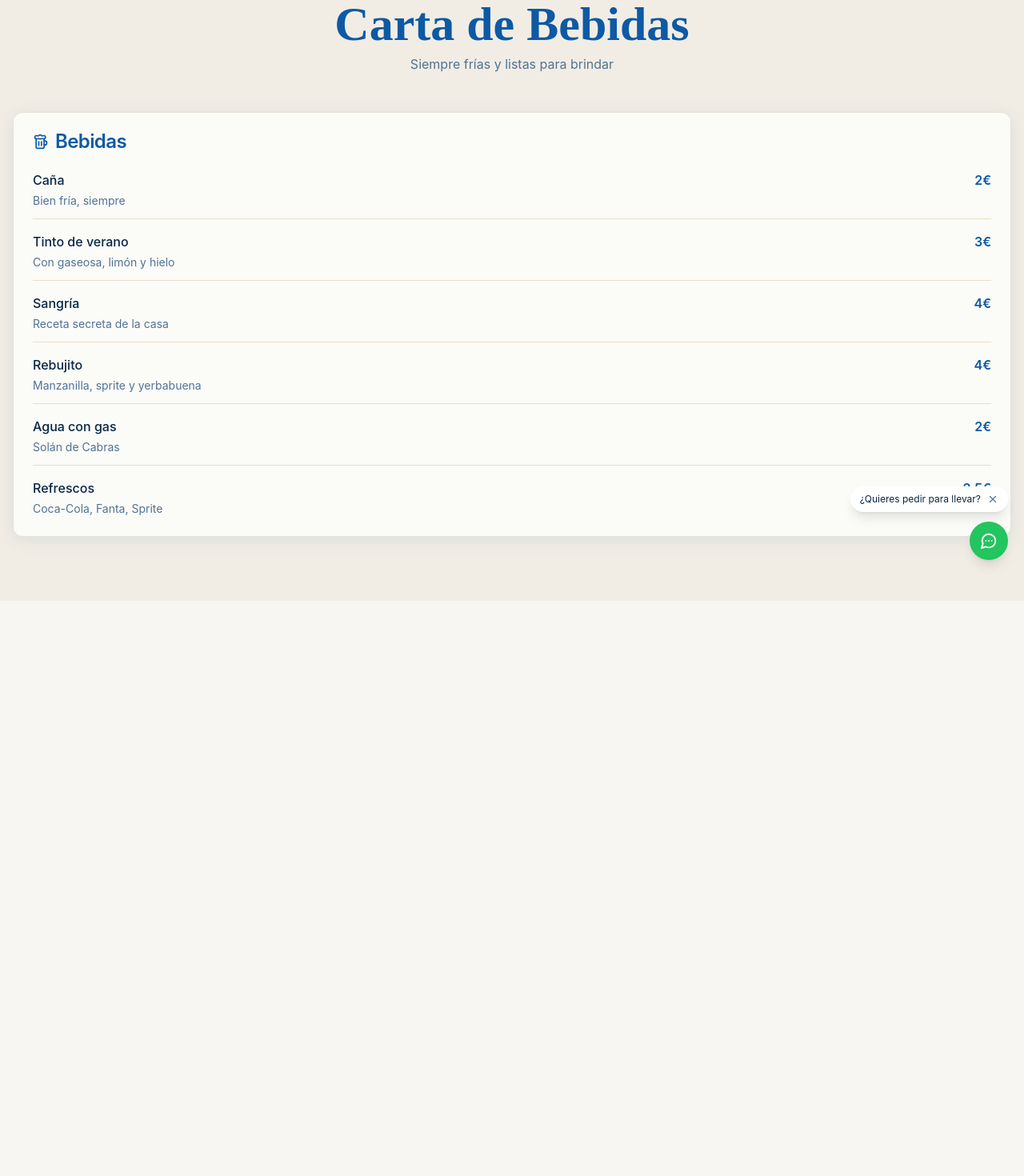
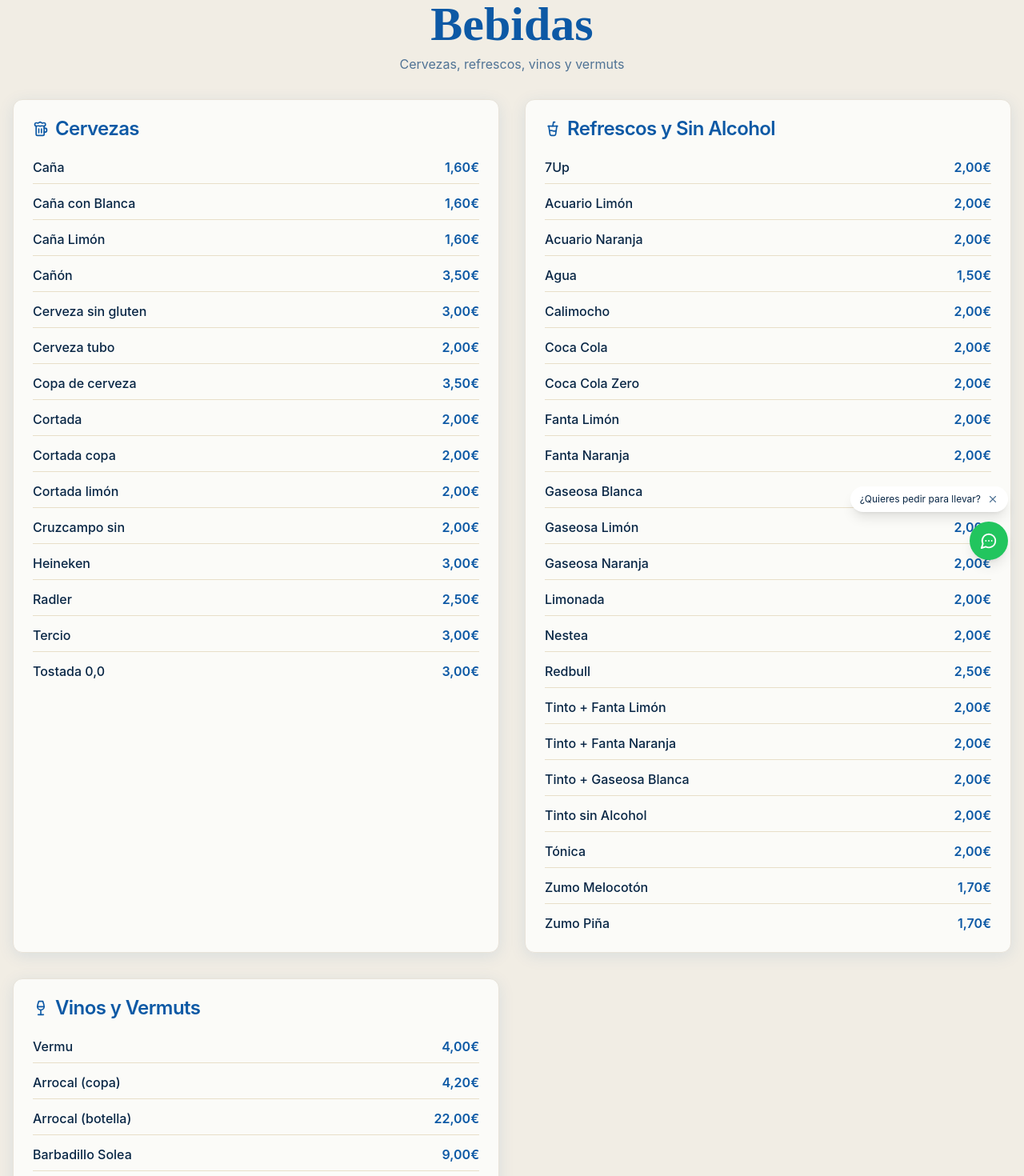
Before and after one commit to alefernaandez/elcarajo-playa-web, a React (Vite) app: page /carta/bebida in a window 1280 px wide. Shown: the part 80-1550 px from the top of the page at 80% size. Before the commit the page ends 831 px from the top, so only its background shows below. Built offline with nearby package versions, Linux system fonts and the light colour scheme.

Commit message:
content(menu): actualiza Tapas/Raciones y Bebidas (cervezas, refrescos, vinos/vermuts)

```diff
--- a/src/pages/MenuBebida.tsx
+++ b/src/pages/MenuBebida.tsx
@@ -1,43 +1,105 @@
 import { Card, CardContent, CardHeader, CardTitle } from '@/components/ui/card';
-import { Beer } from 'lucide-react';
+import { Beer, Wine, CupSoda } from 'lucide-react';
 
-const bebidas = [
-  { name: 'Caña', price: '2€', description: 'Bien fría, siempre' },
-  { name: 'Tinto de verano', price: '3€', description: 'Con gaseosa, limón y hielo' },
-  { name: 'Sangría', price: '4€', description: 'Receta secreta de la casa' },
-  { name: 'Rebujito', price: '4€', description: 'Manzanilla, sprite y yerbabuena' },
-  { name: 'Agua con gas', price: '2€', description: 'Solán de Cabras' },
-  { name: 'Refrescos', price: '2.5€', description: 'Coca-Cola, Fanta, Sprite' }
+const cervezas = [
+  ['Caña', '1,60€'],
+  ['Caña con Blanca', '1,60€'],
+  ['Caña Limón', '1,60€'],
+  ['Cañón', '3,50€'],
+  ['Cerveza sin gluten', '3,00€'],
+  ['Cerveza tubo', '2,00€'],
+  ['Copa de cerveza', '3,50€'],
+  ['Cortada', '2,00€'],
+  ['Cortada copa', '2,00€'],
+  ['Cortada limón', '2,00€'],
+  ['Cruzcampo sin', '2,00€'],
+  ['Heineken', '3,00€'],
+  ['Radler', '2,50€'],
+  ['Tercio', '3,00€'],
+  ['Tostada 0,0', '3,00€'],
 ];
+
+const refrescos = [
+  ['7Up', '2,00€'],
+  ['Acuario Limón', '2,00€'],
+  ['Acuario Naranja', '2,00€'],
+  ['Agua', '1,50€'],
+  ['Calimocho', '2,00€'],
+  ['Coca Cola', '2,00€'],
+  ['Coca Cola Zero', '2,00€'],
+  ['Fanta Limón', '2,00€'],
+  ['Fanta Naranja', '2,00€'],
+  ['Gaseosa Blanca', '2,00€'],
+  ['Gaseosa Limón', '2,00€'],
+  ['Gaseosa Naranja', '2,00€'],
+  ['Limonada', '2,00€'],
+  ['Nestea', '2,00€'],
+  ['Redbull', '2,50€'],
+  ['Tinto + Fanta Limón', '2,00€'],
+  ['Tinto + Fanta Naranja', '2,00€'],
+  ['Tinto + Gaseosa Blanca', '2,00€'],
+  ['Tinto sin Alcohol', '2,00€'],
+  ['Tónica', '2,00€'],
+  ['Zumo Melocotón', '1,70€'],
+  ['Zumo Piña', '1,70€'],
+];
+
+const vinos = [
+  ['Vermu', '4,00€'],
+  ['Arrocal (copa)', '4,20€'],
+  ['Arrocal (botella)', '22,00€'],
+  ['Barbadillo Solea', '9,00€'],
+  ['Barredo (copa)', '2,50€'],
+  ['Barredo (botella)', '12,00€'],
+  ['Cría Cuervo Rioja (copa)', '3,30€'],
+  ['Cría Cuervo Rioja (botella)', '22,00€'],
+  ['Cría Cuervo Rueda + Verdejo', '19,00€'],
+  ['Cría Cuervo Rueda (copa)', '3,30€'],
+  ['Loess Inspiration (copa)', '4,30€'],
+  ['Loess Inspiration (botella)', '22,00€'],
+  ['Mesta (copa)', '2,50€'],
+  ['Mesta (botella)', '12,00€'],
+  ['Pinna Fidelis (copa)', '3,80€'],
+  ['Pinna Fidelis (botella)', '16,00€'],
+  ['Viñagamo (copa)', '2,50€'],
+  ['Viñagamo (botella)', '12,00€'],
+];
+
+const Section = ({ icon, title, items }: { icon: JSX.Element; title: string; items: [string, string][] }) => (
+  <Card className="shadow-soft">
+    <CardHeader>
+      <div className="flex items-center gap-2 text-ocean">
+        {icon}
+        <CardTitle>{title}</CardTitle>
+      </div>
+    </CardHeader>
+    <CardContent className="space-y-3">
+      {items.map(([name, price], idx) => (
+        <div key={idx} className="border-b border-sand last:border-b-0 pb-2 last:pb-0">
+          <div className="flex justify-between items-start">
+            <h4 className="font-medium text-foreground">{name}</h4>
+            <span className="font-semibold text-ocean">{price}</span>
+          </div>
+        </div>
+      ))}
+    </CardContent>
+  </Card>
+);
 
 const MenuBebida = () => {
   return (
     <section className="py-20 bg-sand-light">
-      <div className="container mx-auto px-4">
-        <div className="text-center mb-12">
-          <h1 className="font-script text-5xl md:text-6xl font-bold text-ocean mb-2">Carta de Bebidas</h1>
-          <p className="text-muted-foreground">Siempre frías y listas para brindar</p>
+      <div className="container mx-auto px-4 space-y-8">
+        <div className="text-center mb-4">
+          <h1 className="font-script text-5xl md:text-6xl font-bold text-ocean mb-2">Bebidas</h1>
+          <p className="text-muted-foreground">Cervezas, refrescos, vinos y vermuts</p>
         </div>
 
-        <Card className="shadow-soft">
-          <CardHeader>
-            <div className="flex items-center gap-2 text-ocean">
-              <Beer className="w-5 h-5" />
-              <CardTitle>Bebidas</CardTitle>
-            </div>
-          </CardHeader>
-          <CardContent className="space-y-4">
-            {bebidas.map((item, index) => (
-              <div key={index} className="border-b border-sand last:border-b-0 pb-3 last:pb-0">
-                <div className="flex justify-between items-start mb-1">
-                  <h4 className="font-medium text-foreground">{item.name}</h4>
-                  <span className="font-semibold text-ocean">{item.price}</span>
-                </div>
-                <p className="text-sm text-muted-foreground">{item.description}</p>
-              </div>
-            ))}
-          </CardContent>
-        </Card>
+        <div className="grid md:grid-cols-2 gap-8">
+          <Section icon={<Beer className="w-5 h-5" />} title="Cervezas" items={cervezas} />
+          <Section icon={<CupSoda className="w-5 h-5" />} title="Refrescos y Sin Alcohol" items={refrescos} />
+          <Section icon={<Wine className="w-5 h-5" />} title="Vinos y Vermuts" items={vinos} />
+        </div>
       </div>
     </section>
   );
--- a/src/pages/MenuComida.tsx
+++ b/src/pages/MenuComida.tsx
@@ -1,21 +1,27 @@
 import { Card, CardContent, CardHeader, CardTitle } from '@/components/ui/card';
 import { Utensils } from 'lucide-react';
 
-const tapasClasicas = [
-  { name: 'Jamón Ibérico', price: '12€', description: 'Cortado a cuchillo, con pan tostado' },
-  { name: 'Boquerones en vinagre', price: '6€', description: 'Frescos del día, con ajo y perejil' },
-  { name: 'Patatas bravas', price: '5€', description: 'Con salsa brava casera' },
-  { name: 'Croquetas de jamón', price: '7€', description: '4 unidades, bechamel cremosa' },
-  { name: 'Pulpo a la gallega', price: '14€', description: 'Con patatas, pimentón y aceite' },
-  { name: 'Tortilla española', price: '6€', description: 'Jugosa, con cebolla' }
-];
-
-const raciones = [
-  { name: 'Fritura de pescado', price: '16€', description: 'Boquerones, sardinas y calamares' },
-  { name: 'Paella marinera', price: '18€', description: 'Para 2 personas, arroz bomba' },
-  { name: 'Secreto ibérico', price: '15€', description: 'A la plancha con pimientos' },
-  { name: 'Tabla de quesos', price: '12€', description: 'Manchego, cabrales y membrillo' },
-  { name: 'Ensaladilla rusa', price: '8€', description: 'Receta de la abuela' }
+const tapasYRaciones = [
+  { name: 'Tortilla de patatas con cebolla caramelizada', price: '4,50€' },
+  { name: 'Patatas bravas', price: '5,00€' },
+  { name: 'Pollo del Carajo', price: '7,00€' },
+  { name: 'Pollo en salsa cabrales', price: '5,00€' },
+  { name: 'Ensaladilla de camarones', price: '5,00€' },
+  { name: 'Nachos', price: '9,00€' },
+  { name: 'Flamenquín', price: '11,00€' },
+  { name: 'Langostino con bechamel rebozado', price: '8,50€' },
+  { name: 'Champiñones rellenos', price: '8,50€' },
+  { name: 'Queso curado de oveja', price: '7,00€' },
+  { name: 'Lomo de orza', price: '5,00€' },
+  { name: 'Tomatito con vinagreta de aguacate', price: '6,00€' },
+  { name: 'Adobo', price: '7,00€' },
+  { name: 'Croquetas', price: '6,00€' },
+  { name: 'Rabo de toro', price: '6,00€' },
+  { name: 'Bacalao', price: '6,00€' },
+  { name: 'Jamón', price: '6,00€' },
+  { name: 'Chocos', price: '7,00€' },
+  { name: 'Caracoles', price: '4,50€' },
+  { name: 'Pimentada con atún (fuera de carta)', price: '4,50€' },
 ];
 
 const MenuComida = () => {
@@ -23,51 +29,28 @@ const MenuComida = () => {
     <section className="py-20 bg-sand-light">
       <div className="container mx-auto px-4">
         <div className="text-center mb-12">
-          <h1 className="font-script text-5xl md:text-6xl font-bold text-ocean mb-2">Carta de Comida</h1>
-          <p className="text-muted-foreground">Tapas clásicas y raciones para compartir</p>
+          <h1 className="font-script text-5xl md:text-6xl font-bold text-ocean mb-2">Tapas y Raciones</h1>
+          <p className="text-muted-foreground">Clásicos para compartir y disfrutar</p>
         </div>
 
-        <div className="grid md:grid-cols-2 gap-8">
         <Card className="shadow-soft">
           <CardHeader>
             <div className="flex items-center gap-2 text-ocean">
               <Utensils className="w-5 h-5" />
-                <CardTitle>Tapas Clásicas</CardTitle>
+              <CardTitle>Tapas y Raciones</CardTitle>
             </div>
           </CardHeader>
           <CardContent className="space-y-4">
-              {tapasClasicas.map((item, index) => (
+            {tapasYRaciones.map((item, index) => (
               <div key={index} className="border-b border-sand last:border-b-0 pb-3 last:pb-0">
                 <div className="flex justify-between items-start mb-1">
                   <h4 className="font-medium text-foreground">{item.name}</h4>
                   <span className="font-semibold text-ocean">{item.price}</span>
                 </div>
-                  <p className="text-sm text-muted-foreground">{item.description}</p>
               </div>
             ))}
           </CardContent>
         </Card>
-
-          <Card className="shadow-soft">
-            <CardHeader>
-              <div className="flex items-center gap-2 text-ocean">
-                <Utensils className="w-5 h-5" />
-                <CardTitle>Raciones</CardTitle>
-              </div>
-            </CardHeader>
-            <CardContent className="space-y-4">
-              {raciones.map((item, index) => (
-                <div key={index} className="border-b border-sand last:border-b-0 pb-3 last:pb-0">
-                  <div className="flex justify-between items-start mb-1">
-                    <h4 className="font-medium text-foreground">{item.name}</h4>
-                    <span className="font-semibold text-ocean">{item.price}</span>
-                  </div>
-                  <p className="text-sm text-muted-foreground">{item.description}</p>
-                </div>
-              ))}
-            </CardContent>
-          </Card>
-        </div>
       </div>
     </section>
   );
```
Lines whose indentation alone changed are shown as unchanged.
